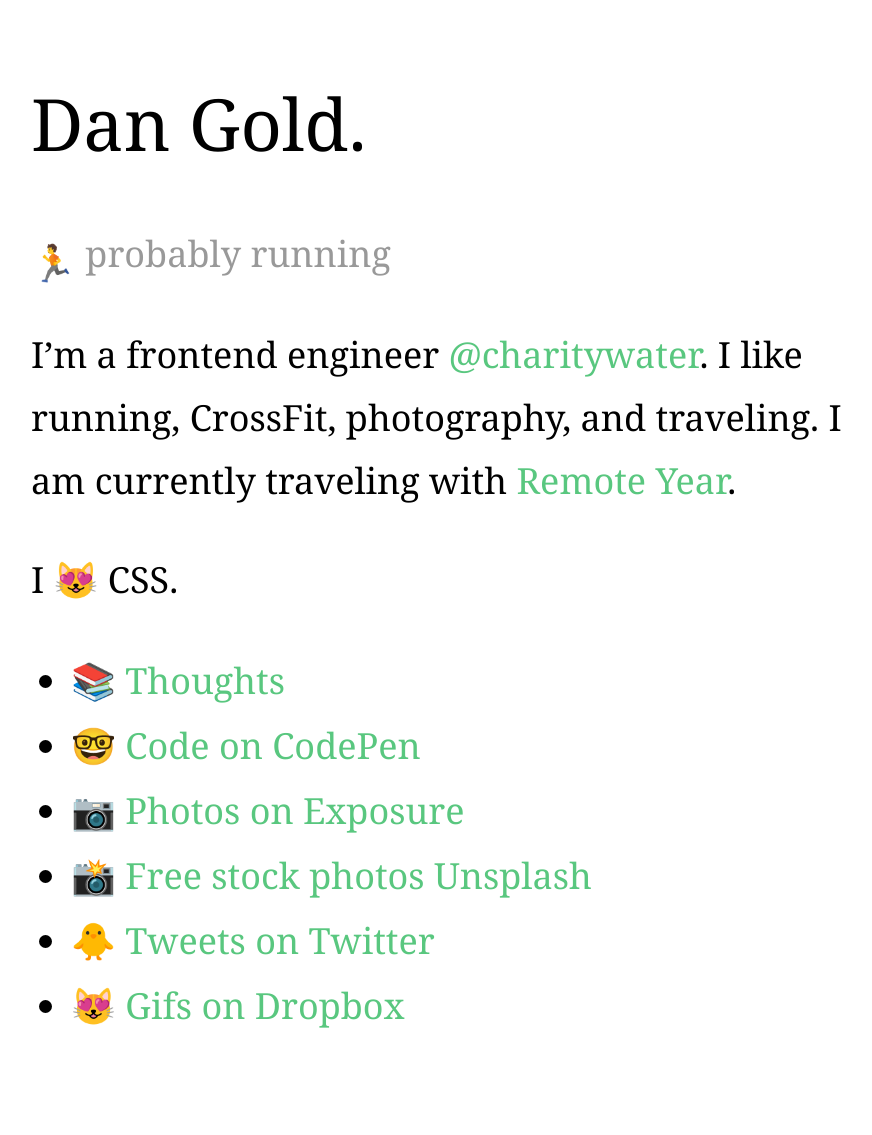
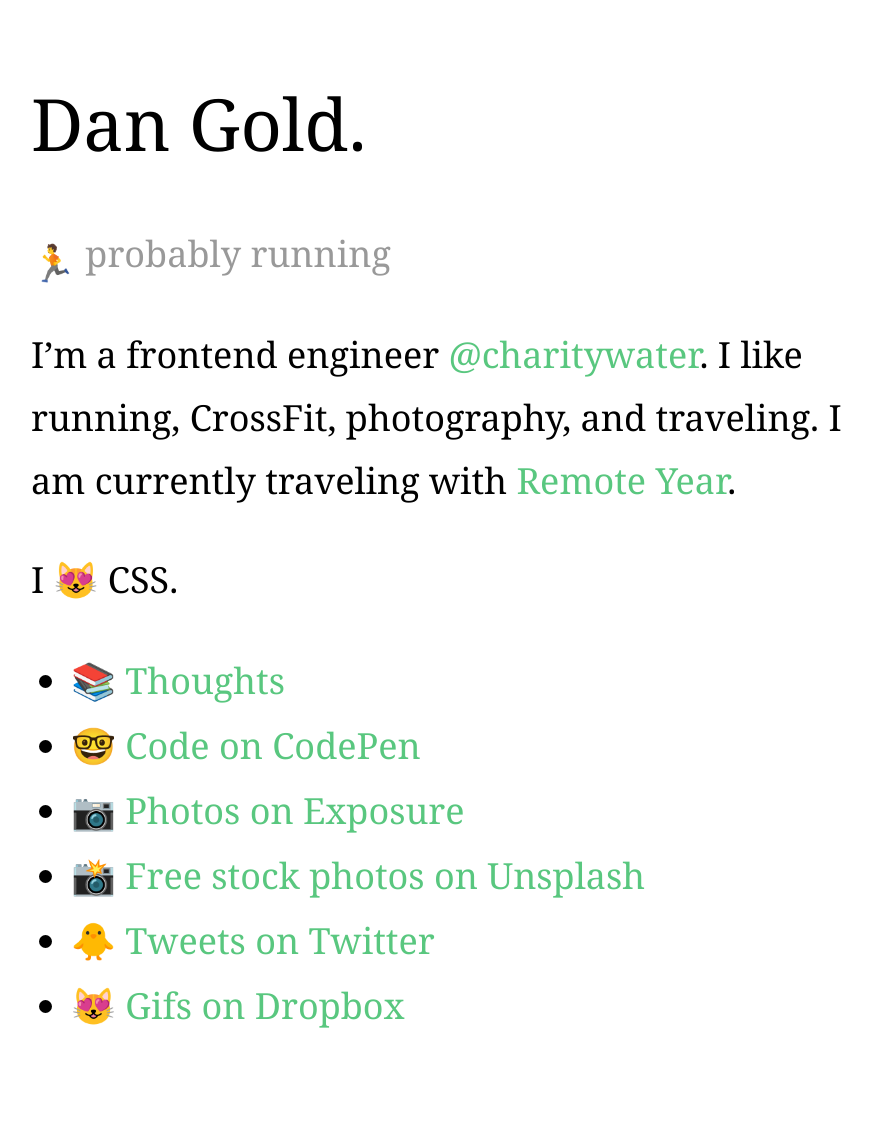
Before and after one commit to jessess/www, a Jekyll site: the page built from index.html, in a window 1280 px wide. Shown: the whole page, without its empty margins (189-1061 px from the left). Built offline with Jekyll 4.4.1, drawn with Linux system fonts in a browser that asks for light colours; a script that is not in the unit is left out.

Commit message:
oopsies 🙃

```diff
--- a/index.html
+++ b/index.html
@@ -17,7 +17,7 @@
     <li><a href="/thoughts"><span class="emoji">📚</span> <span class="thing">Thoughts</span></a></li>
     <li><a href="http://codepen.io/danielcgold/" target="_blank"><span class="emoji">🤓</span> <span class="thing">Code</span> on CodePen</a></li>
     <li><a href="https://danielcgold.exposure.co/" target="_blank"><span class="emoji">📷</span> <span class="thing">Photos</span> on Exposure</a></li>
-    <li><a href="https://unsplash.com/@dangold?grid=multi"><span class="emoji">📸</span> <span class="thing">Free stock</span> photos Unsplash</a></li>
+    <li><a href="https://unsplash.com/@dangold?grid=multi"><span class="emoji">📸</span> <span class="thing">Free stock</span> photos on Unsplash</a></li>
     <li><a href="https://twitter.com/danielcgold" target="_blank"><span class="emoji">🐥</span> <span class="thing">Tweets</span> on Twitter</a></li>
     <li><a href="https://www.dropbox.com/sh/dl8wjoxagvz5c1t/AACgE3AhnUSL0gIY-ARlUeywa?dl=0" target="_blank"><span class="emoji">😻</span> <span class="thing">Gifs</span> on Dropbox</a></li>
   </ul>
```
